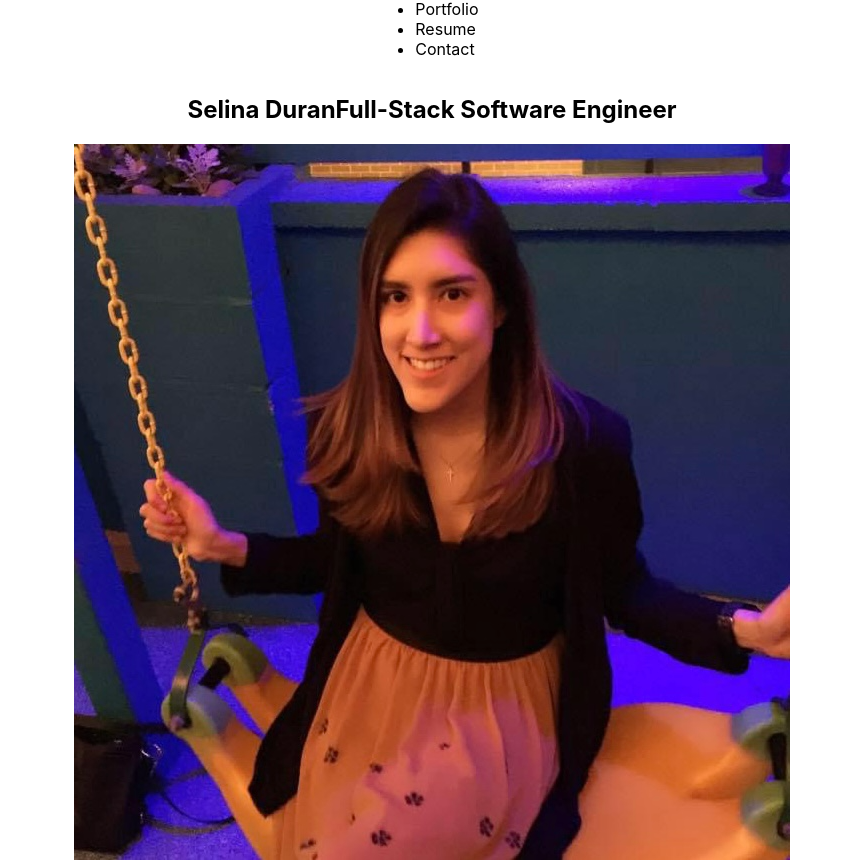
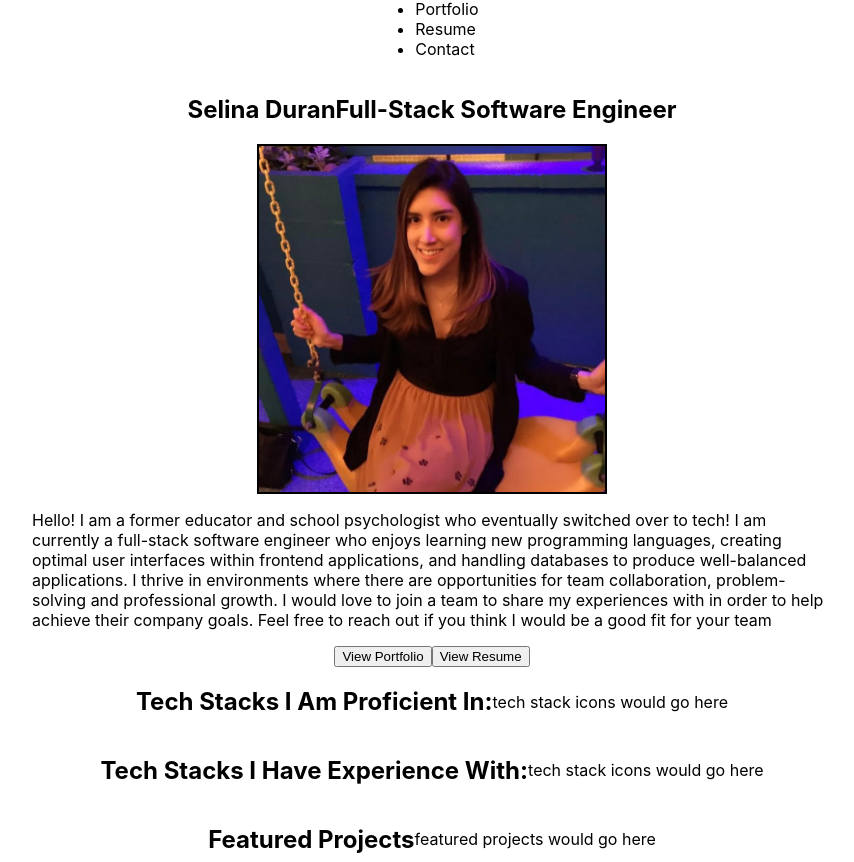
Before and after one commit to selinaduran/Personal-Portfolio, a Next.js app in the folder personal_portfolio/: page / in a window 1280 px wide. Shown: the part 513-1375 px from the top of the page, without its empty margins (208-1062 px from the left). Built offline with nearby package versions, Linux system fonts and the light colour scheme.

Commit message:
adjusted aboutme photo and added css styles

```diff
--- a/personal_portfolio/pages/index.js
+++ b/personal_portfolio/pages/index.js
@@ -28,7 +28,7 @@ export default function Home() {
         <div className={styles.grid}>
           <h2>Selina Duran</h2>
           <h2>Full-Stack Software Engineer</h2>
-          <img src="/img/AboutMe.jpeg" alt="about me"/>
+          <img className={styles.aboutme} src="/img/AboutMe.jpeg" alt="about me"/>
           <p>Hello! I am a former educator and school psychologist who eventually switched over to tech! I am currently a full-stack software engineer who enjoys learning new programming languages, creating optimal user interfaces within frontend applications, and handling databases to produce well-balanced applications. I thrive in environments where there are opportunities for team collaboration, problem-solving and professional growth. I would love to join a team to share my experiences with in order to help achieve their company goals. Feel free to reach out if you think I would be a good fit for your team</p>
           <button>View Portfolio</button>
           <button>View Resume</button>
--- a/personal_portfolio/styles/Home.module.css
+++ b/personal_portfolio/styles/Home.module.css
@@ -112,6 +112,13 @@
   height: 230px;
   width: 230px;
   border-radius: 50%;
+  border: 2px solid black;
+}
+
+.aboutme {
+  height: 350px;
+  width: 350px;
+  border: 2px solid black;
 }
 
 @media (max-width: 600px) {
```
